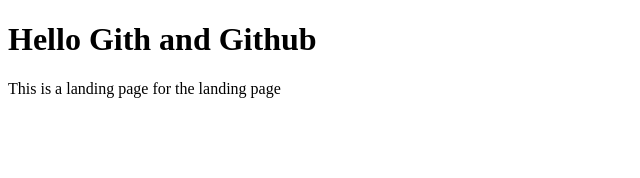
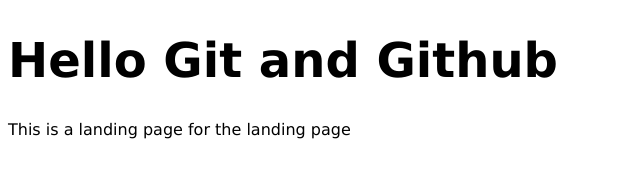
Before and after one commit to dewaleolaoye/git-github, a plain HTML site: page index.html in a window 1280 px wide. Shown: the whole page, without its empty margins (0-640 px from the left). Drawn offline with Linux system fonts and the light colour scheme.

Commit message:
changes made

```diff
--- a/index.css
+++ b/index.css
@@ -0,0 +1,9 @@
+body {
+  font-family: 'Lucida Sans', 'Lucida Sans Regular', 'Lucida Grande', 'Lucida Sans Unicode', Geneva, Verdana, sans-serif;
+}
+
+h1 {
+  color: #000;
+  font-weight: 600;
+  font-size: 48px;
+}
--- a/index.html
+++ b/index.html
@@ -7,10 +7,15 @@
       content="width=device-width, initial-scale=1.0"
     />
     <title>Landing Page</title>
+
+    <link
+      rel="stylesheet"
+      href="index.css"
+    />
   </head>
   <body>
     <main>
-      <h1>Hello Gith and Github</h1>
+      <h1>Hello Git and Github</h1>
 
       <section>
         <p>This is a landing page for the landing page</p>
```
